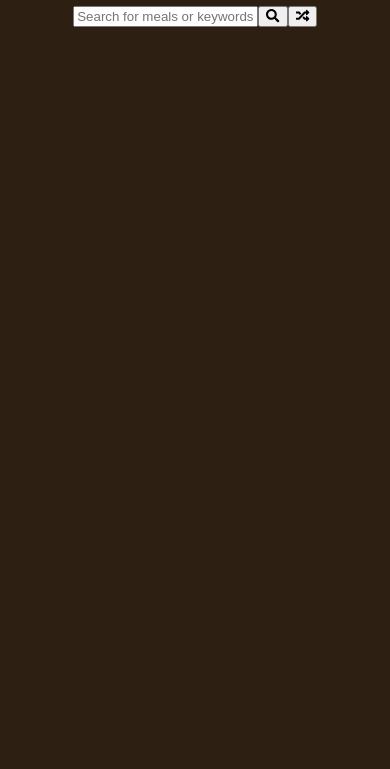
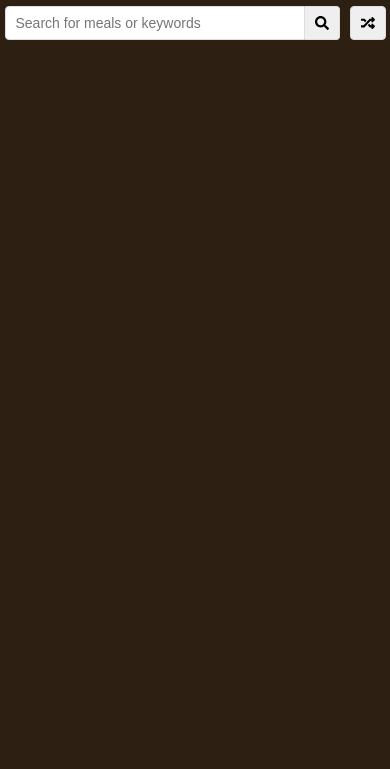
Before and after one commit to musavy/Meal-Finder, a plain HTML site: page index.htm in a window 390 px wide. Shown: the part 75-844 px from the top of the page. Drawn offline with Linux system fonts and the light colour scheme.

```diff
--- a/style.css
+++ b/style.css
@@ -21,3 +21,40 @@ body{
 .flex{
     display: flex;
 }
+input,
+button{
+    border: 1px solid #dedede;
+    border-top-left-radius: 4px;
+    border-bottom-left-radius:4px ;
+    font-size: 14px;
+    padding: 8px 10px;
+    margin: 0;
+}
+
+input[type="text"]{
+width: 300px;
+}
+
+.search-btn{
+    cursor: pointer;
+    border-left: 0;
+    border-radius: 0;
+    border-top-right-radius: 4px;
+    border-bottom-right-radius:4px ;
+}
+
+.random-btn{
+    cursor: pointer;
+    margin-left: 10px;
+    border-top-right-radius: 4px;
+    border-bottom-right-radius:4px ;
+}
+
+@media(max-width:800px){}
+@media(max-width:700px){}
+@media(max-width:500px){}
+@media(max-width:500px){
+    input[type="type"]{
+        width:100%;
+    }
+}
```
